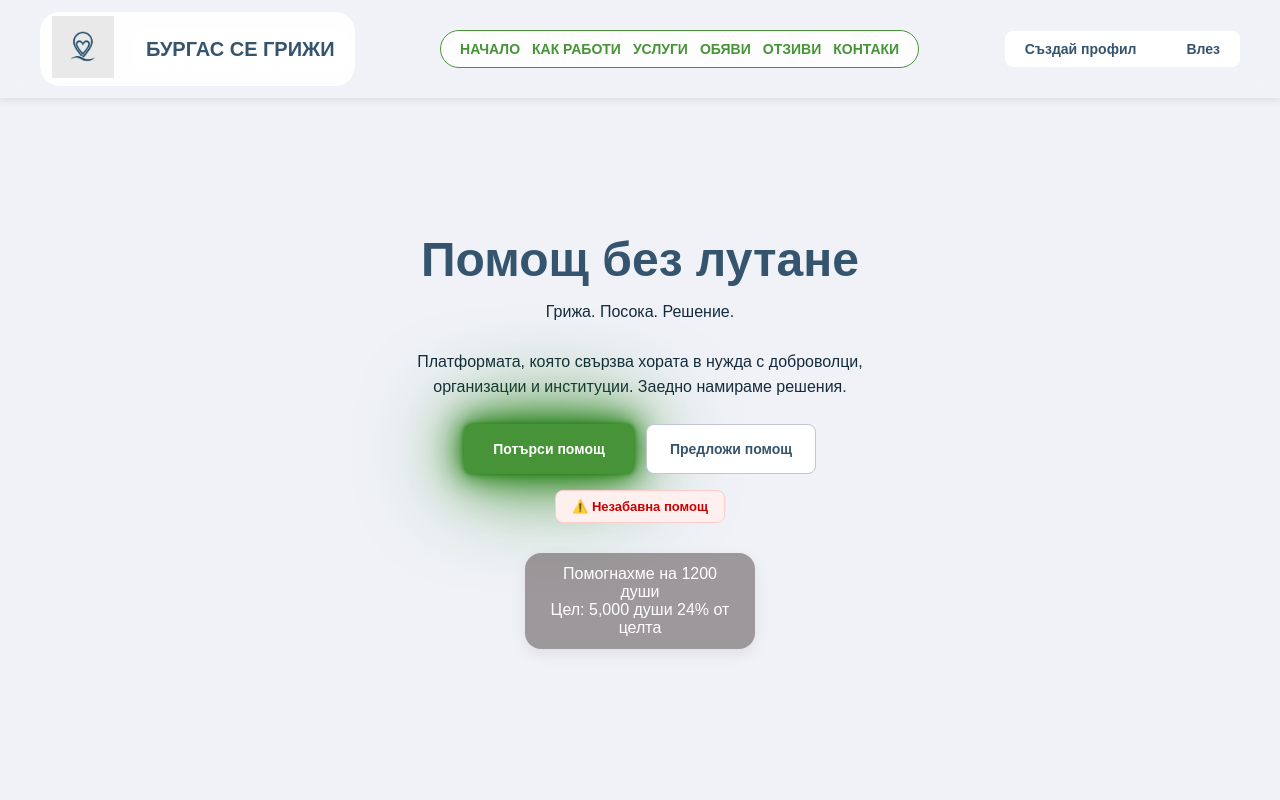
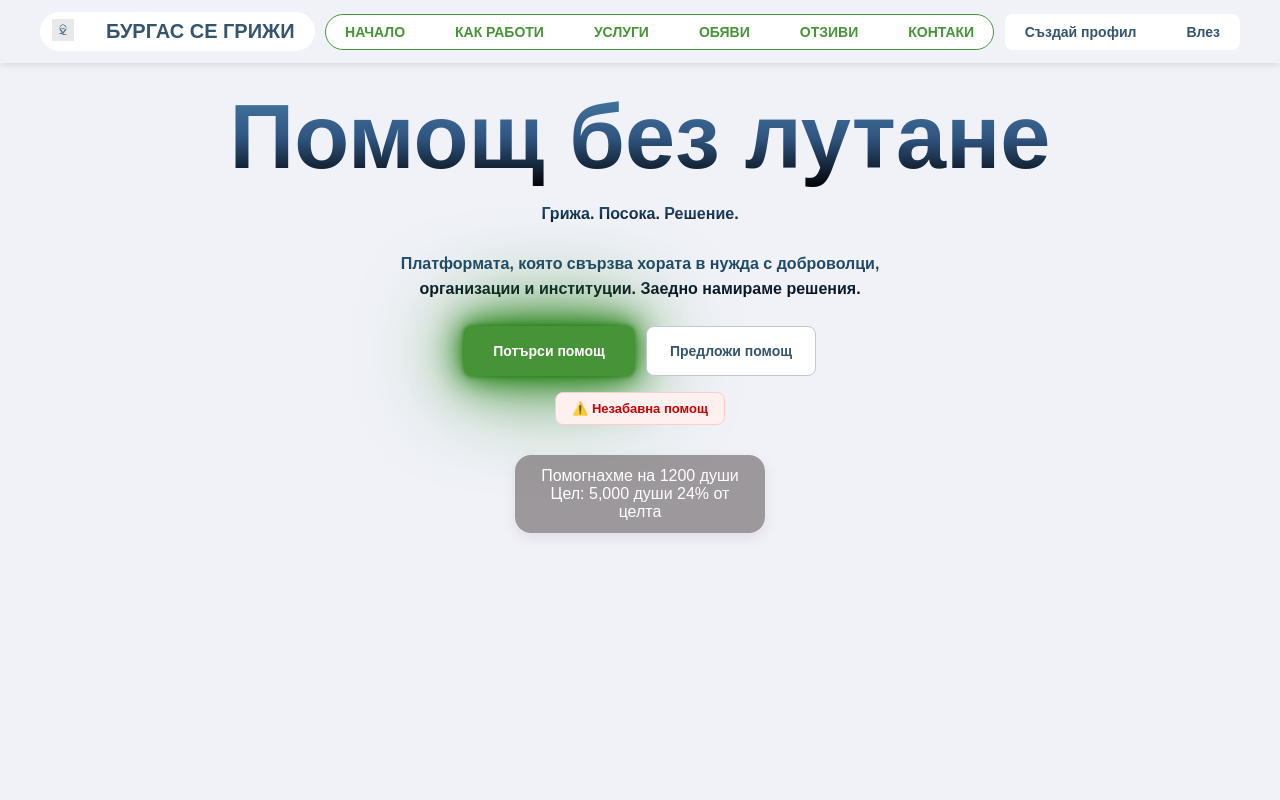
Before and after one commit to ysantonyance/BurgasCenter, a website built with webpack: page index.html in a window 1280 px wide. Shown: the top 800 px of the page. Built offline with nearby package versions, Linux system fonts and the light colour scheme; files whose address does not match are found by name.

Commit message:
Update style.css

```diff
--- a/css/style.css
+++ b/css/style.css
@@ -43,27 +43,31 @@ nav {
   justify-content: center;
   gap: 16px;
   border-radius: 20px;
-  background: rgba(255, 255, 255, 0.9);
+  background: white;
   padding: 0 8px;
 }
 
 .logo img {
 
   padding: 4px;
-
-  width: 70px;
-  height: 70px;
+  width: 30px;
+  height: 30px;
 }
 
 .nav-logo a {
   border-radius: 8px;
   padding: 8px 12px;
-  background: rgba(255, 255, 255, 0.9);
+  background-color: transparent;
   display: inline-block;
   font-size: 20px;
   font-weight: bold;
   color: #35546E;
   text-decoration: none;
+}
+
+.cat-icon {
+  width: 20px;
+  height: 20px;
 }
 
 .nav-links {
@@ -72,22 +76,21 @@ nav {
   list-style: none;
   margin: 0;
   border: 1.5px solid #479438;
-  background: rgba(255, 255, 255, 0.85);
+  background: white;
   text-align: center;
   align-items: center;
   justify-content: center;
   border-radius: 20px;
-  padding: 9px 19px;
+  padding: 0;
 }
 
 .nav-links li a {
-
-
-
   color: #479438;
   text-decoration: none;
   font-weight: bold;
   font-size: 14px;
+  padding: 9px 19px;
+  border-radius: 20px;
   transition: all 0.3s ease;
   display: inline-block;
 }
@@ -145,7 +148,7 @@ nav {
   padding: 12px 20px;
   margin-top: 30px;
   box-shadow: 0 5px 15px rgba(0, 0, 0, 0.08);
-  width: 230px;
+  width: 250px;
   color: white;
   margin-left: auto;
   margin-right: auto;
@@ -229,8 +232,8 @@ nav {
   min-height: 100vh;
   display: flex;
   align-items: center;
-  margin-top: -95px;
-  padding-top: 95px;
+  margin-top: -67px;
+  padding-top: 67px;
 }
 
 .hero-overlay {
@@ -253,13 +256,18 @@ nav {
   display: flex;
   flex-direction: column;
   align-items: center;
+  top: -110px;
 }
 
 .hero-text h1 {
-  font-size: 48px;
+  font-size: 90px;
   color: #35546E;
   margin-bottom: 12px;
-  width: 800px;
+  width: 900px;
+  background: linear-gradient(0deg, #000000 0%, #305581 50%, #477fa6 100%);
+  background-clip: text;
+  -webkit-background-clip: text;
+  -webkit-text-fill-color: transparent;
 }
 
 .hero-text p {
@@ -269,6 +277,11 @@ nav {
   max-width: 480px;
   line-height: 1.6;
   width: 800px;
+  font-weight: bold;
+  background: linear-gradient(0deg, #000000 0%, #1a3a5c 50%, #2c5a7a 100%);
+  background-clip: text;
+  -webkit-background-clip: text;
+  -webkit-text-fill-color: transparent;
 }
 
 .hero-buttons {
```
